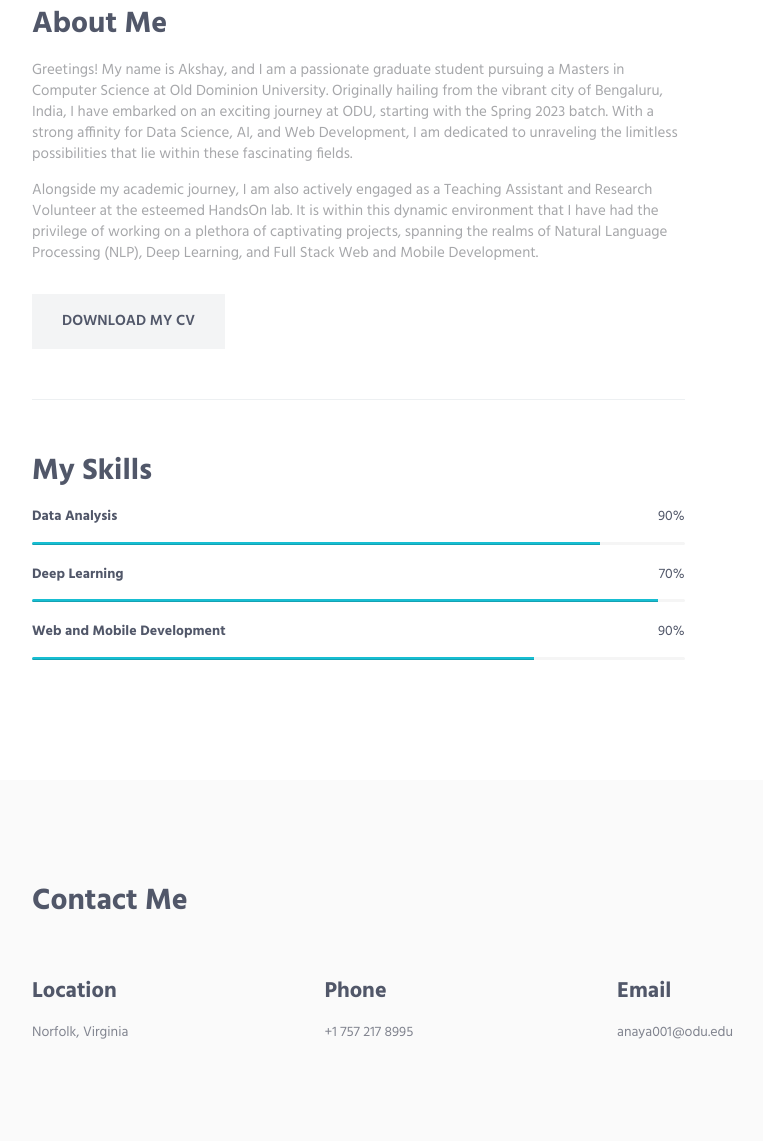
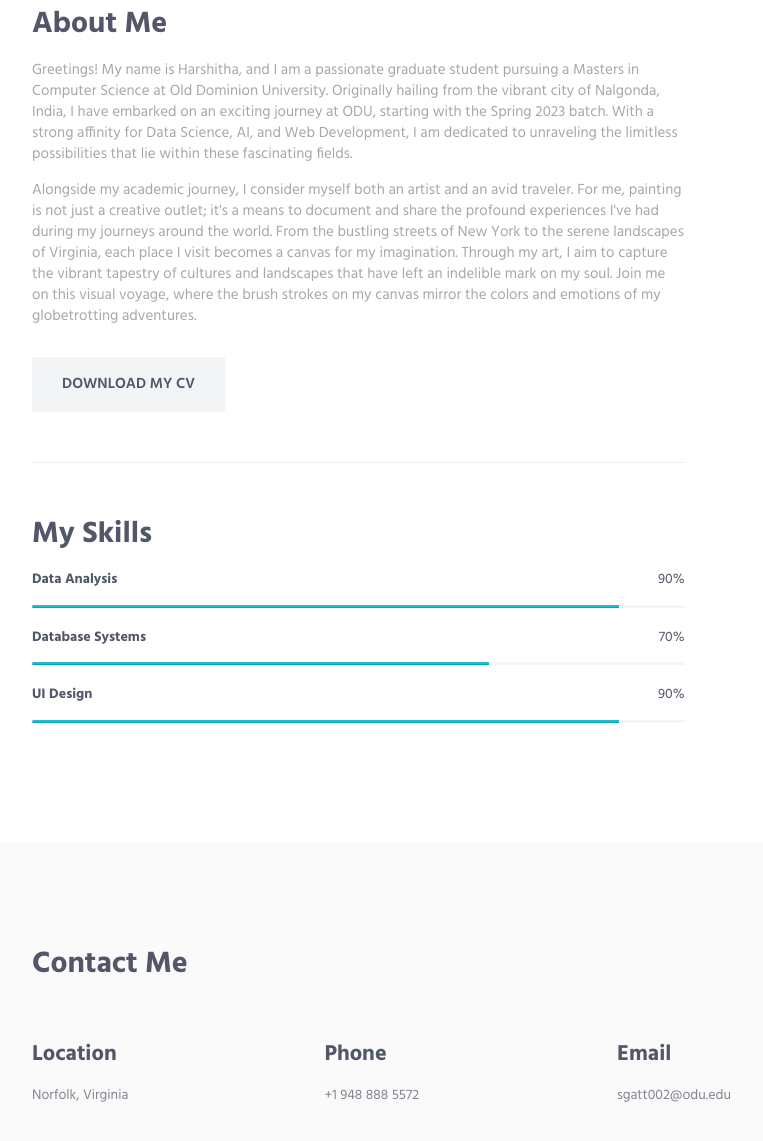
Before and after one commit to akshaykn0797/SRI_WebPage, a plain HTML site: page index.html in a window 1280 px wide. Shown: the part 717-1858 px from the top of the page, without its empty margins (38-801 px from the left). Drawn offline with Linux system fonts and the light colour scheme.

Commit message:
Initial Commit

```diff
--- a/index.html
+++ b/index.html
@@ -15,7 +15,7 @@
 
 <head>
     <meta charset="utf-8" />
-    <title>AKN</title>
+    <title>SRI</title>
     <meta http-equiv="X-UA-Compatible" content="IE=edge">
     <meta content="width=device-width, initial-scale=1" name="viewport" />
     <meta content="" name="description" />
@@ -85,18 +85,18 @@
             <div class="row">
                 <div class="col-sm-6 sm-margin-b-60">
                     <div class="margin-b-30">
-                        <h1 class="promo-block-title">Akshay <br />Nayak</h1>
-                        <p class="promo-block-text">Masters Student &amp; Research Assistant</p>
+                        <h1 class="promo-block-title">Sri Harshitha <br />Gattu</h1>
+                        <p class="promo-block-text">Masters Student</p>
                     </div>
                     <ul class="list-inline">
-                        <li><a href="https://www.linkedin.com/in/akshay-k-nayak-610186186/" class="social-icons"><i
+                        <li><a href="https://www.linkedin.com/in/sri-harshitha-gattu-ab531b213" class="social-icons"><i
                                     class="icon-social-linkedin"></i></a></li>
                     </ul>
                 </div>
                 <div class="col-sm-6">
                     <div class="promo-block-img-wrap">
-                        <img class="promo-block-img img-responsive" style="max-height: 150%;"
-                            src="img/mockup/akshay.jpg" align="Avatar">
+                        <img class="promo-block-img img-responsive" style="max-height: 150%;" src="img/mockup/sri.jpg"
+                            align="Avatar">
                     </div>
                 </div>
             </div>
@@ -118,20 +118,23 @@
                         <div class="margin-b-50">
                             <div class="margin-b-30">
                                 <h2>About Me</h2>
-                                <p>Greetings! My name is Akshay, and I am a passionate graduate student pursuing a
+                                <p>Greetings! My name is Harshitha, and I am a passionate graduate student pursuing a
                                     Masters in Computer Science at Old Dominion University.
-                                    Originally hailing from the vibrant city of Bengaluru, India, I have embarked on an
+                                    Originally hailing from the vibrant city of Nalgonda, India, I have embarked on an
                                     exciting journey at ODU, starting with the Spring 2023 batch.
                                     With a strong affinity for Data Science, AI, and Web Development, I am dedicated to
                                     unraveling the limitless possibilities that lie within these fascinating fields.
                                 </p>
-                                <p>Alongside my academic journey, I am also actively engaged as a Teaching Assistant and
-                                    Research Volunteer at the esteemed HandsOn lab.
-                                    It is within this dynamic environment that I have had the privilege of working on a
-                                    plethora of captivating projects, spanning the realms of Natural Language Processing
-                                    (NLP), Deep Learning, and Full Stack Web and Mobile Development.</p>
+                                <p>Alongside my academic journey, I consider myself both an artist and an avid traveler.
+                                    For me, painting is not just a creative outlet; it's a means to document and share
+                                    the profound experiences I've had during my journeys around the world. From the
+                                    bustling streets of New York to the serene landscapes of Virginia, each place I
+                                    visit becomes a canvas for my imagination. Through my art, I aim to capture the
+                                    vibrant tapestry of cultures and landscapes that have left an indelible mark on my
+                                    soul. Join me on this visual voyage, where the brush strokes on my canvas mirror the
+                                    colors and emotions of my globetrotting adventures.</p>
                             </div>
-                            <a href="https://drive.google.com/file/d/135nuUTSlqLptBgHn6cabsLdiDO1LCU2r/view?usp=sharing"
+                            <a href="https://drive.google.com/file/d/16KRdaj5SocfCWgwQiAeZSl69e6qVlpco/view?usp=sharing"
                                 class="btn-theme btn-theme-md btn-default-bg text-uppercase">Download my CV</a>
                         </div>
                     </div>
@@ -141,19 +144,19 @@
                     <div class="progress-box">
                         <h5>Data Analysis <span class="color-heading pull-right">90%</span></h5>
                         <div class="progress">
-                            <div class="progress-bar bg-color-base" role="progressbar" data-width="87"></div>
+                            <div class="progress-bar bg-color-base" role="progressbar" data-width="90"></div>
                         </div>
                     </div>
                     <div class="progress-box">
-                        <h5>Deep Learning <span class="color-heading pull-right">70%</span></h5>
+                        <h5>Database Systems <span class="color-heading pull-right">70%</span></h5>
                         <div class="progress">
-                            <div class="progress-bar bg-color-base" role="progressbar" data-width="96"></div>
+                            <div class="progress-bar bg-color-base" role="progressbar" data-width="70"></div>
                         </div>
                     </div>
                     <div class="progress-box">
-                        <h5>Web and Mobile Development <span class="color-heading pull-right">90%</span></h5>
+                        <h5>UI Design <span class="color-heading pull-right">90%</span></h5>
                         <div class="progress">
-                            <div class="progress-bar bg-color-base" role="progressbar" data-width="77"></div>
+                            <div class="progress-bar bg-color-base" role="progressbar" data-width="90"></div>
                         </div>
                     </div>
                     <!-- End Progress Box -->
@@ -185,11 +188,11 @@
                     </div>
                     <div class="col-md-3 col-xs-6 md-margin-b-30">
                         <h4>Phone</h4>
-                        <a href="#">+1 757 217 8995</a>
+                        <a href="#">+1 948 888 5572</a>
                     </div>
                     <div class="col-md-3 col-xs-6">
                         <h4>Email</h4>
-                        <a href="mailto:#">anaya001@odu.edu</a>
+                        <a href="mailto:#">sgatt002@odu.edu</a>
                     </div>
                 </div>
                 <!--// end row -->
```
Also changed, not shown: img/mockup/akshay.jpg (deleted), img/mockup/avatar-01.png (deleted), img/mockup/sri.jpg (added), 2 other files.
